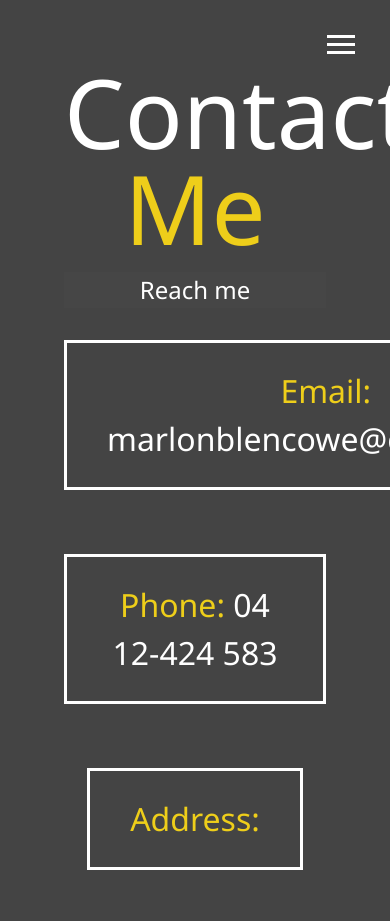
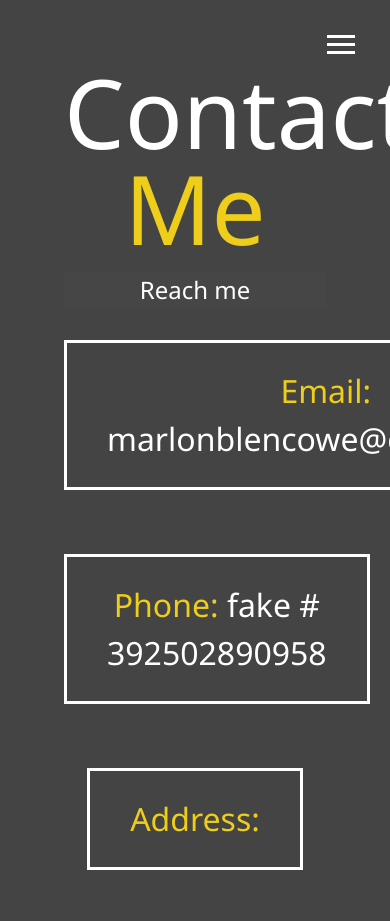
Before and after one commit to MBlenc/modern_portfolio, a website: page docs/contact.html in a window 390 px wide. Shown: the top 921 px of the page. Drawn offline with Linux system fonts and the light colour scheme.

```diff
--- a/docs/contact.html
+++ b/docs/contact.html
@@ -61,7 +61,7 @@
         </div>
       </div>
       <div class="boxes">
-        <div><span class="text-secondary">Phone: </span> 04 12-424 583</div>
+        <div><span class="text-secondary">Phone: </span> fake # 392502890958</div>
       </div>
       <div class="boxes">
         <div>
```
